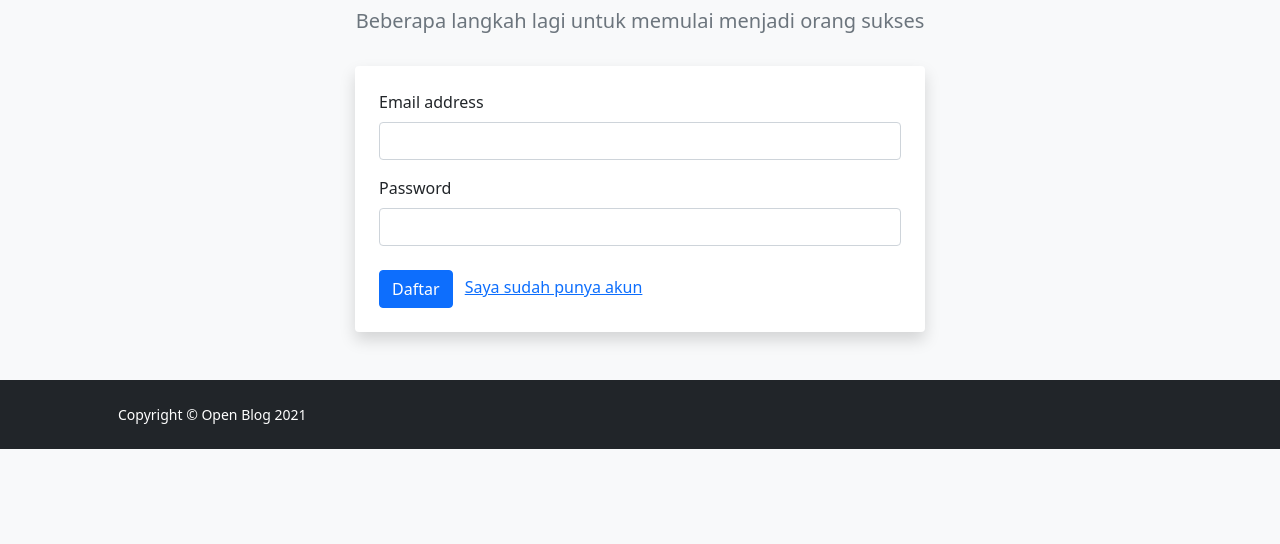
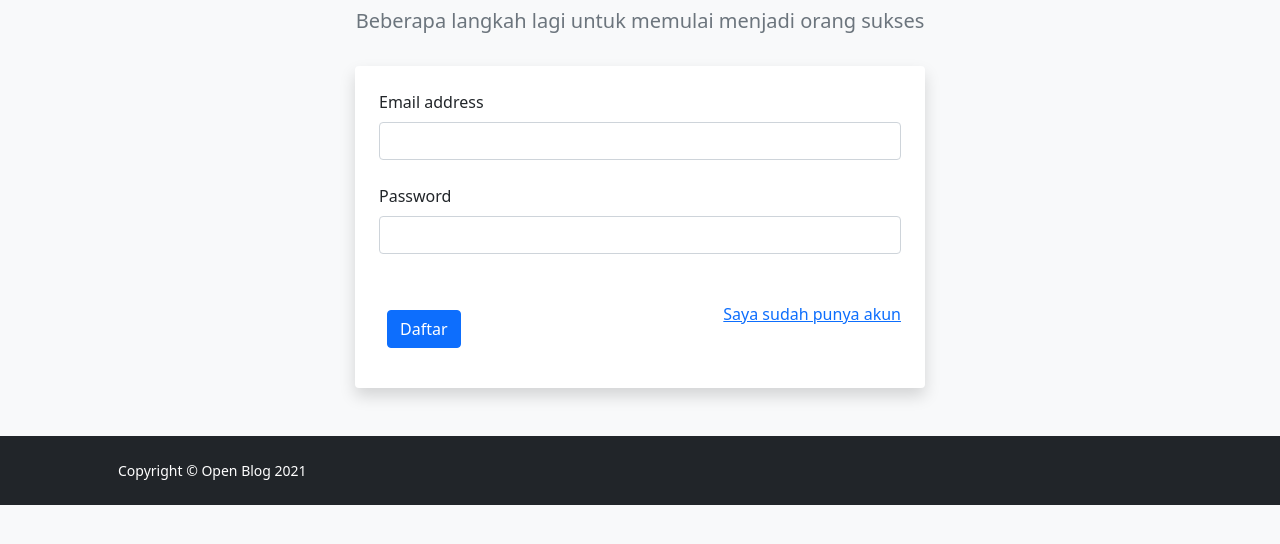
Before and after one commit to FP-PEMWEB-KEL-7/OpenBlog, a CodeIgniter app: page /database/signup in a window 1280 px wide. Shown: the part 153-697 px from the top of the page. Run offline with CodeIgniter, Linux system fonts and the light colour scheme; some libraries are stand-ins or nearby versions.

Commit message:
fix div out of bounds (resolve with flex)

```diff
--- a/application/views/signup.php
+++ b/application/views/signup.php
@@ -42,8 +42,8 @@
         <!-- form login -->
         <form action="<?= base_url('signup'); ?>" method="POST" class="container" style="margin-top : 30px;">
             <div class="row">
-                <div class="col-md-6 offset-md-3 shadow p-3 mb-5 bg-body rounded">
-                    <div class="mb-3 m-2">
+                <div class="d-flex flex-column flex-nowrap col-md-6 offset-md-3 shadow p-3 mb-5 bg-body rounded">
+                	<div class="mb-3 m-2">
                         <label for="email" class="form-label">Email address</label>
                         <input type="email" class="form-control" id="email" name="email" aria-describedby="emailHelp">
                     </div>
@@ -51,12 +51,18 @@
                         <label for="password" class="form-label">Password</label>
                         <input type="password" class="form-control" id="password" name="password">
                     </div>
-					<div class="mb-3 m-2">
-						<?= $this->session->flashdata('error'); ?>
-						<?= validation_errors(); ?>
+					<div class="d-flex flex-column flex-nowrap mb-3 m-2">
+						<div>
+							<?= $this->session->flashdata('error'); ?>
+						</div>
+						<div>
+							<?= validation_errors(); ?>
+						</div>
                     </div>
-                  <button type="submit" class="btn btn-primary m-2">Daftar</button>
-                  <a href="login" class="ms-auto">Saya sudah punya akun</a>
+					<div class="d-flex flex-row flex-nowrap mb-3 m-2">
+                  		<button type="submit" class="btn btn-primary m-2">Daftar</button>
+                  		<a href="login" class="ms-auto">Saya sudah punya akun</a>
+					</div>
                 </div>
             </div>
         </form>
```
Also changed, not shown: application/views/login.php (+12 -6 lines).
